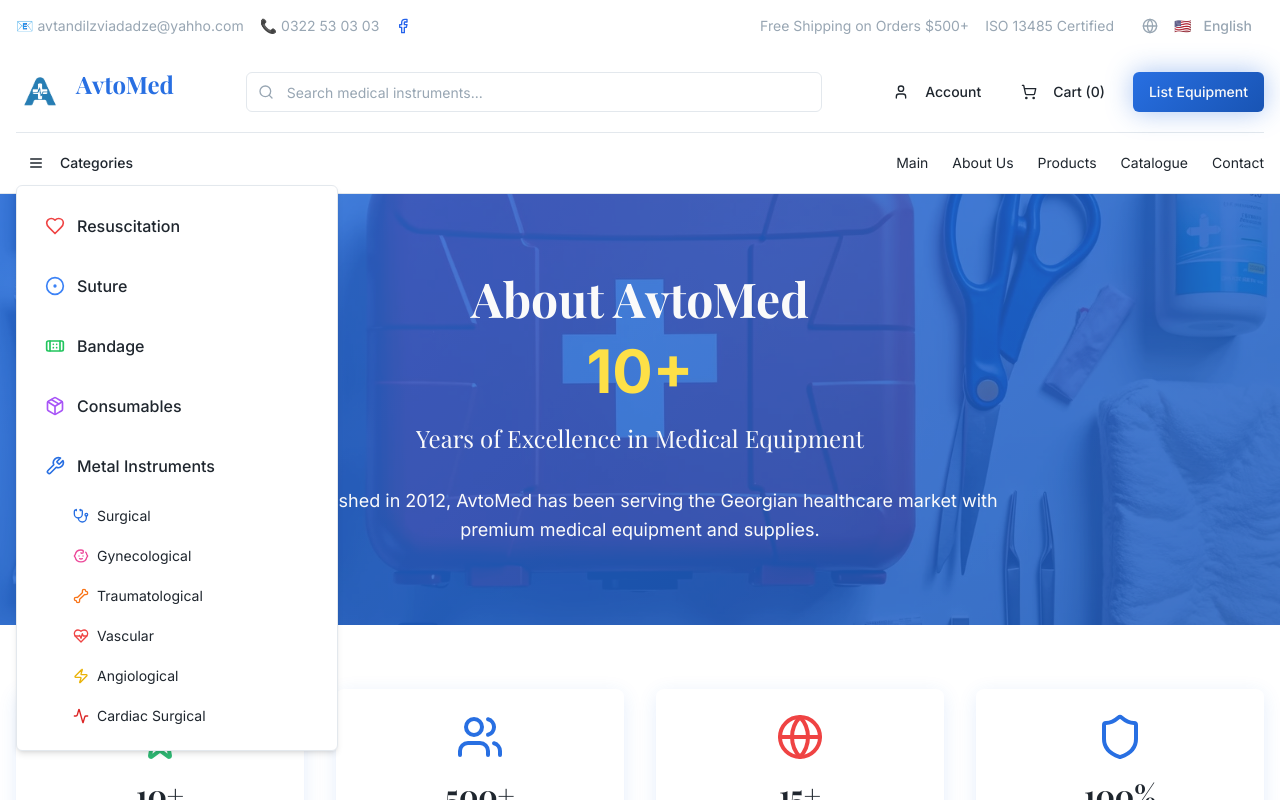
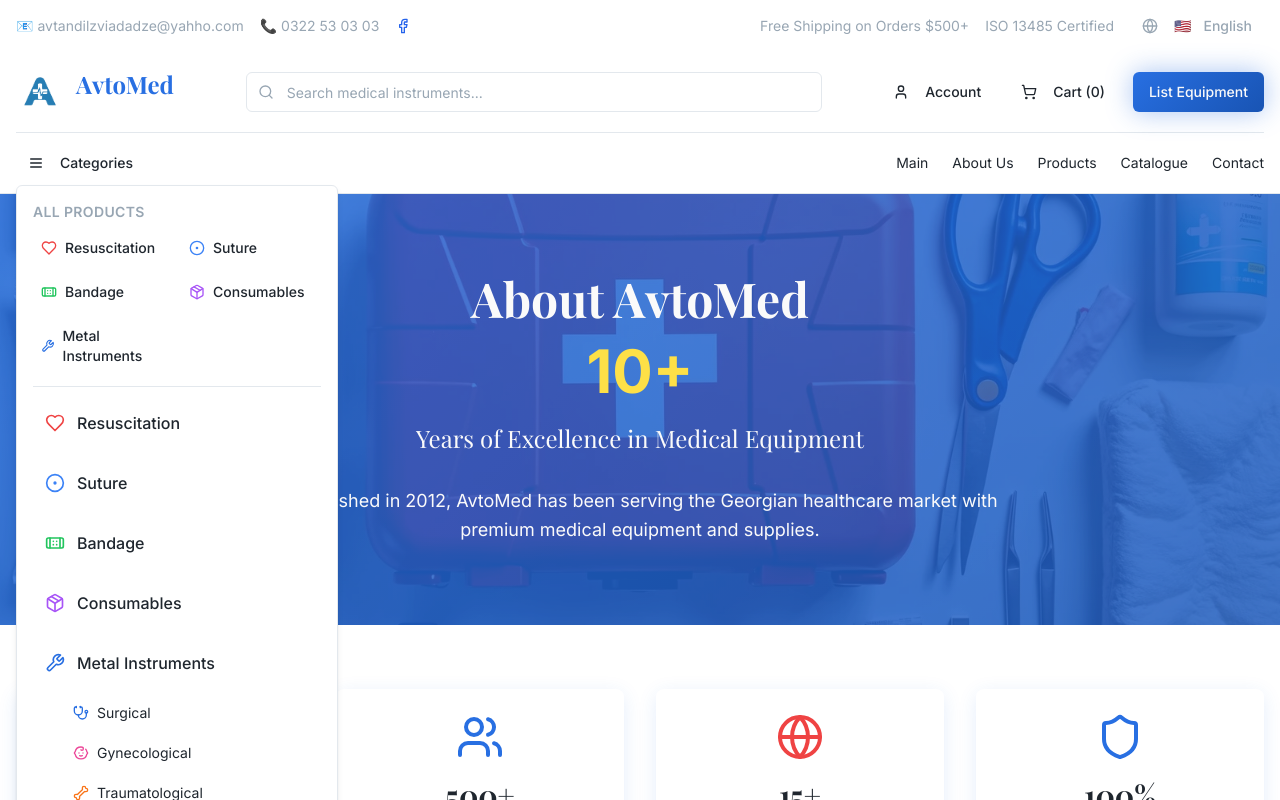
Before and after one commit to giorgaa3/Avtomed, a React (Vite) app: page /about in a window 1280 px wide. Both pictures are taken after a click on the button "Categories". Shown: the top 800 px of the page. Built offline with nearby package versions, Linux system fonts and the light colour scheme.

Commit message:
Add all products section
Add a new section for all products.

```diff
--- a/src/components/CategoriesDropdown.tsx
+++ b/src/components/CategoriesDropdown.tsx
@@ -68,6 +68,20 @@ const CategoriesDropdown = () => {
 
   return (
     <div className="w-80 p-4 space-y-3">
+      {/* All Products Section */}
+      <div className="border-b border-border pb-3">
+        <h3 className="font-semibold text-sm text-muted-foreground mb-2 uppercase tracking-wide">All Products</h3>
+        <div className="grid grid-cols-2 gap-2">
+          {categories.map((category, index) => (
+            <div key={`all-${index}`} className="flex items-center gap-2 p-2 rounded hover:bg-muted cursor-pointer transition-colors">
+              <category.icon className={`w-4 h-4 ${category.color}`} />
+              <span className="text-sm font-medium">{category.title}</span>
+            </div>
+          ))}
+        </div>
+      </div>
+
+      {/* Individual Categories */}
       {categories.map((category, index) => (
         <div key={index} className="space-y-2">
           <div className="flex items-center gap-3 p-3 rounded-lg hover:bg-muted cursor-pointer transition-colors">
```
